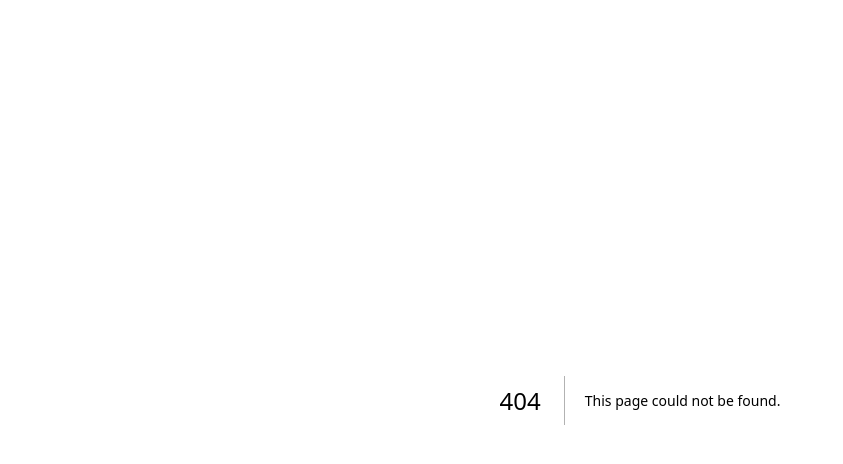
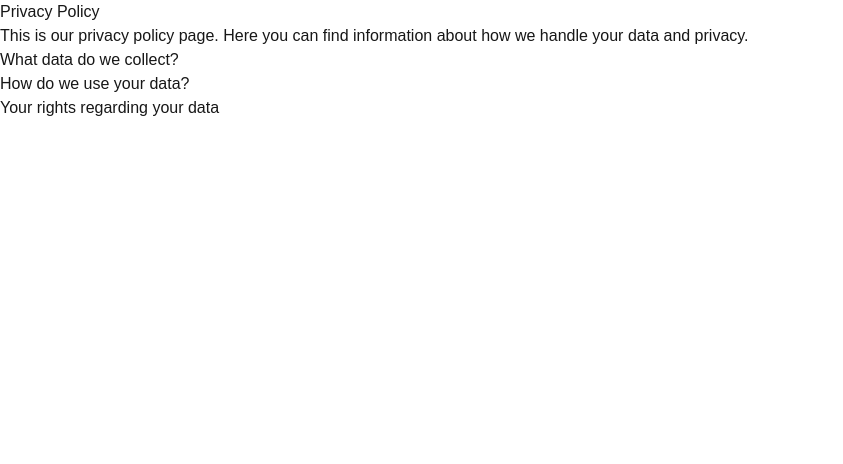
Before and after one commit to engamo/aqwaya, a Next.js app: page /privacy-policy in a window 1280 px wide. Before the commit this address had no page. Shown: the top 464 px of the page, without its empty margins (0-843 px from the left). Built offline with nearby package versions, Linux system fonts and the light colour scheme.

Commit message:
update: routing

```diff
--- a/src/app/about/page.tsx
+++ b/src/app/about/page.tsx
@@ -0,0 +1,13 @@
+import React from "react";
+
+export default function About() {
+  return (
+    <div>
+      <h1>About Us</h1>
+      <p>
+        Welcome to our about page! Here you can learn more about our mission and
+        values.
+      </p>
+    </div>
+  );
+};
--- a/src/app/contact/page.tsx
+++ b/src/app/contact/page.tsx
@@ -0,0 +1,13 @@
+import React from 'react';
+
+export default function Contact() {
+  return (
+    <div>
+      <h1>Contact Us</h1>
+      <p>
+        If you have any questions or feedback, feel free to reach out to us via
+        the contact form below.
+      </p>
+    </div>
+  );
+}
--- a/src/app/faq/page.tsx
+++ b/src/app/faq/page.tsx
@@ -0,0 +1,19 @@
+import React from "react";
+
+export default function faq() {
+  return (
+    <div>
+      <h1>Frequently Asked Questions</h1>
+      <p>
+        Here you can find answers to the most common questions we receive. If
+        you have a question that isn&apos;t answered here, feel free to contact
+        us.
+      </p>
+      <ul>
+        <li>What is your return policy?</li>
+        <li>How can I track my order?</li>
+        <li>Do you ship internationally?</li>
+      </ul>
+    </div>
+  );
+}
--- /dev/null
+++ b/src/app/privacy-policy/page.tsx
@@ -0,0 +1,18 @@
+import React from "react";
+
+export default function privacyPolicy() {
+  return (
+    <div>
+      <h1>Privacy Policy</h1>
+      <p>
+        This is our privacy policy page. Here you can find information about how
+        we handle your data and privacy.
+      </p>
+      <ul>
+        <li>What data do we collect?</li>
+        <li>How do we use your data?</li>
+        <li>Your rights regarding your data</li>
+      </ul>
+    </div>
+  );
+}
```
